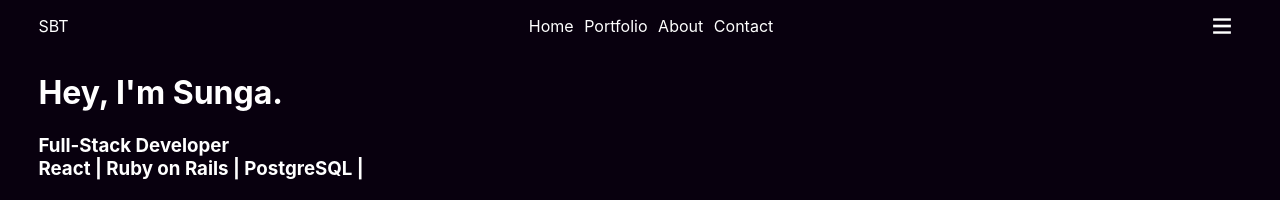
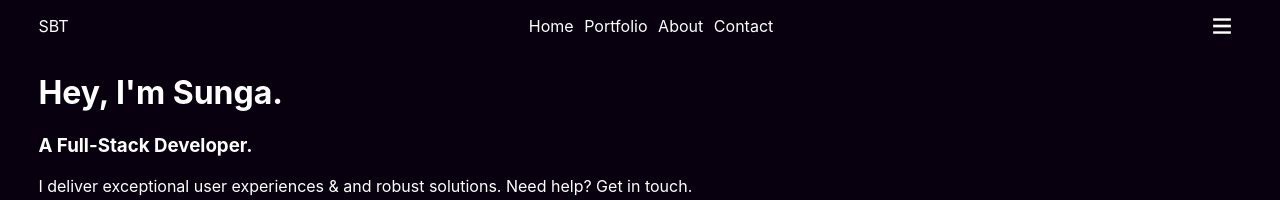
Before and after one commit to sunga12/new-portfolio, a React (Create React App) app: page / in a window 1280 px wide. Shown: the top 200 px of the page. Built offline with nearby package versions, Linux system fonts and the light colour scheme.

Commit message:
Update Home text

```diff
--- a/src/components/Home.js
+++ b/src/components/Home.js
@@ -4,9 +4,7 @@ const Home = () => (
   <div className="headline">
     <h1 className="hello-me">Hey, I&apos;m Sunga.</h1>
     <h3 className="SD">
-      Full-Stack Developer
-      <br />
-      React | Ruby on Rails | PostgreSQL |
+      A Full-Stack Developer.
     </h3>
     <p className="info">I deliver exceptional user experiences & and robust solutions. Need help? Get in touch.</p>
   </div>
```
